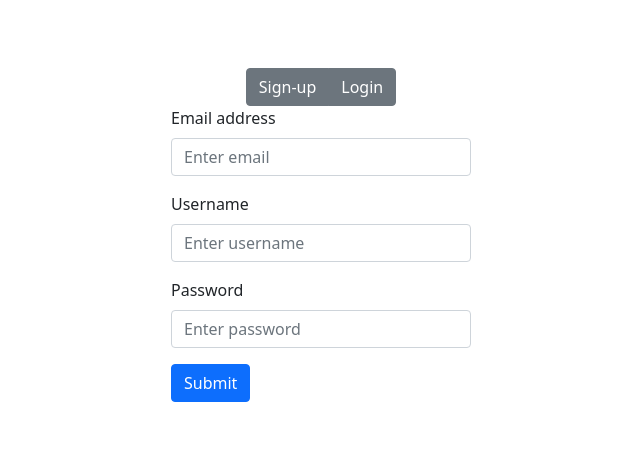
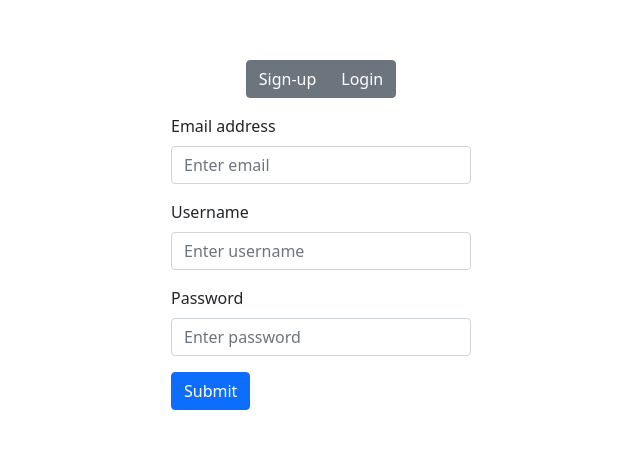
Before and after one commit to Arturoo0/FormServe, a React (Create React App) app in the folder frontend/: page / in a window 1280 px wide. Shown: the part 165-614 px from the top of the page, without its empty margins (319-959 px from the left). Built offline with nearby package versions, Linux system fonts and the light colour scheme.

Commit message:
add some spacing on auth selection

```diff
--- a/frontend/src/pages/Auth.js
+++ b/frontend/src/pages/Auth.js
@@ -20,7 +20,7 @@ const Auth = () => {
     const [authType, setAuthType] = useState(LOGIN);
     return (
         <div style={authContainer}>
-            <ButtonGroup aria-label="Basic example">
+            <ButtonGroup className='mb-3'>
                 <Button variant="secondary" onClick={() => {setAuthType(SIGNUP)}}>Sign-up</Button>
                 <Button variant="secondary" onClick={() => {setAuthType(LOGIN)}}>Login</Button>
             </ButtonGroup>
```
